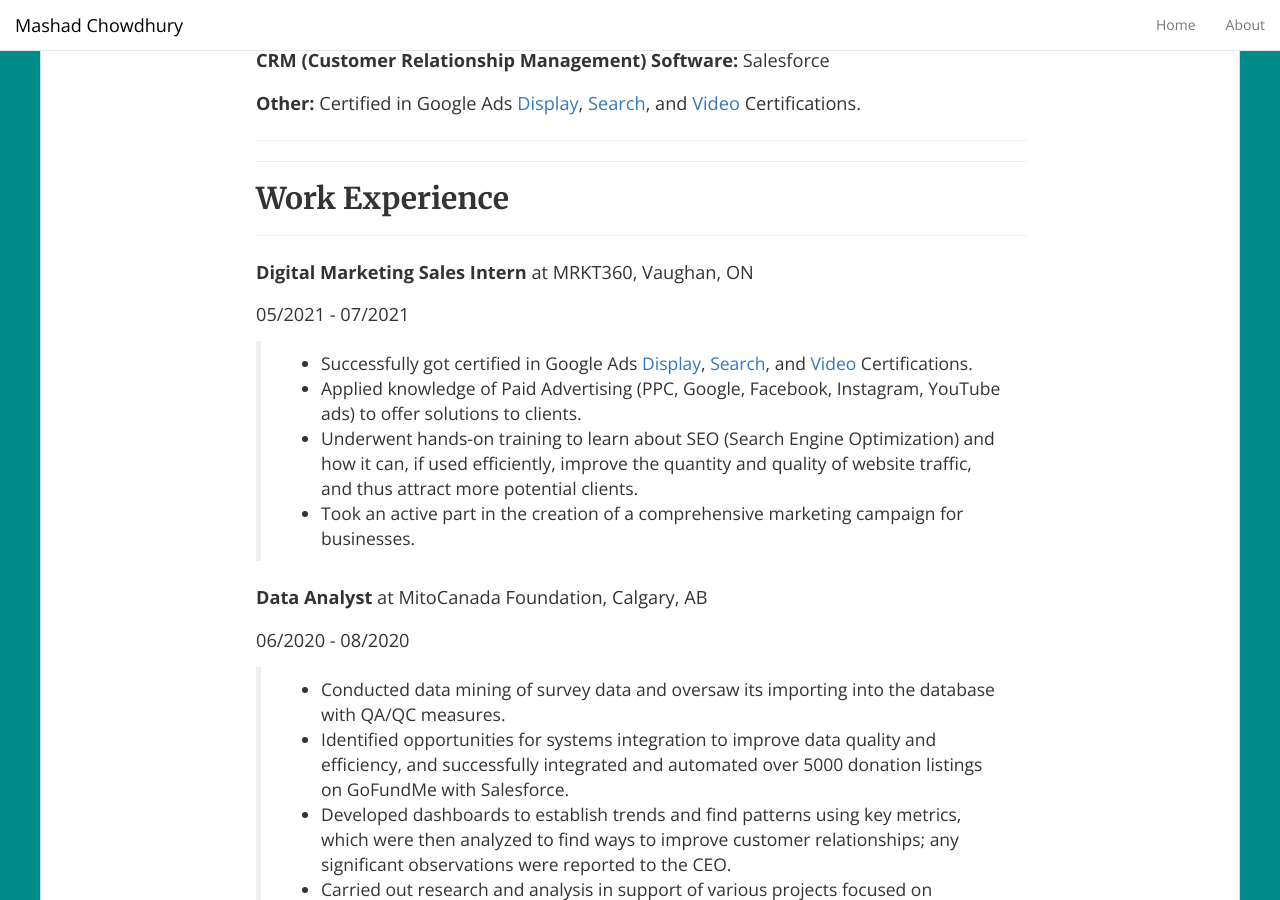
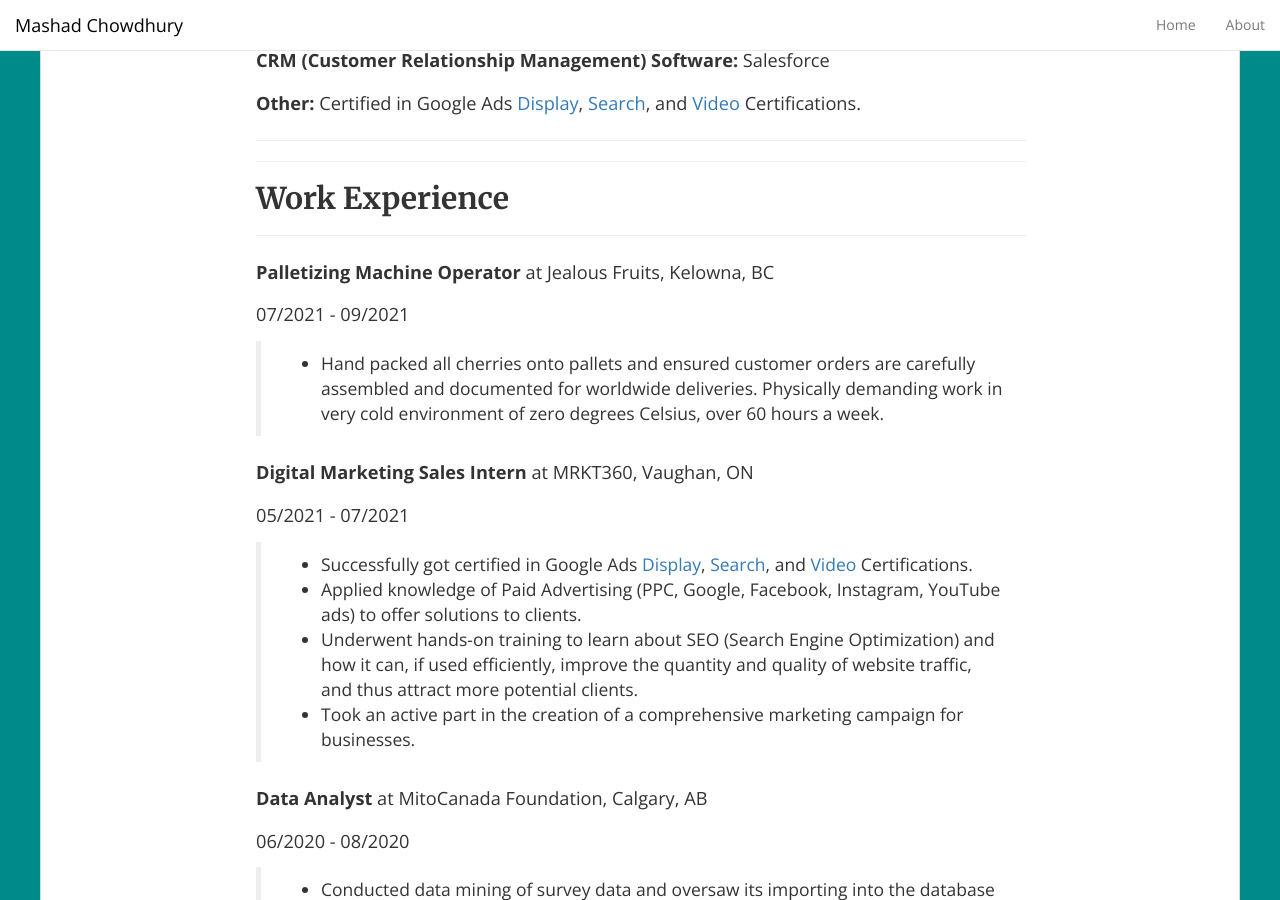
Before and after one commit to mashadchowdhury/mashadchowdhury.github.io, a Jekyll site: the page built from _pages/about.md, in a window 1280 px wide and 900 px high, scrolled down 1145 px. Built offline with Jekyll 4.4.1, drawn with Linux system fonts in a browser that asks for light colours; nearby versions of some CDN libraries.

Commit message:
Update about.md

```diff
--- a/_pages/about.md
+++ b/_pages/about.md
@@ -38,6 +38,12 @@ Hi! Welcome to my page. My name is Mashad and I am a 3rd year **Computer Science
 
 ## Work Experience
 ---
+**Palletizing Machine Operator** at Jealous Fruits, Kelowna, BC
+
+07/2021 - 09/2021
+> - Hand packed all cherries onto pallets and ensured customer orders are carefully assembled and documented for worldwide deliveries. Physically demanding work in very cold environment of zero degrees Celsius, over 60 hours a week.
+
+
 **Digital Marketing Sales Intern** at MRKT360, Vaughan, ON
 
 05/2021 - 07/2021
```
